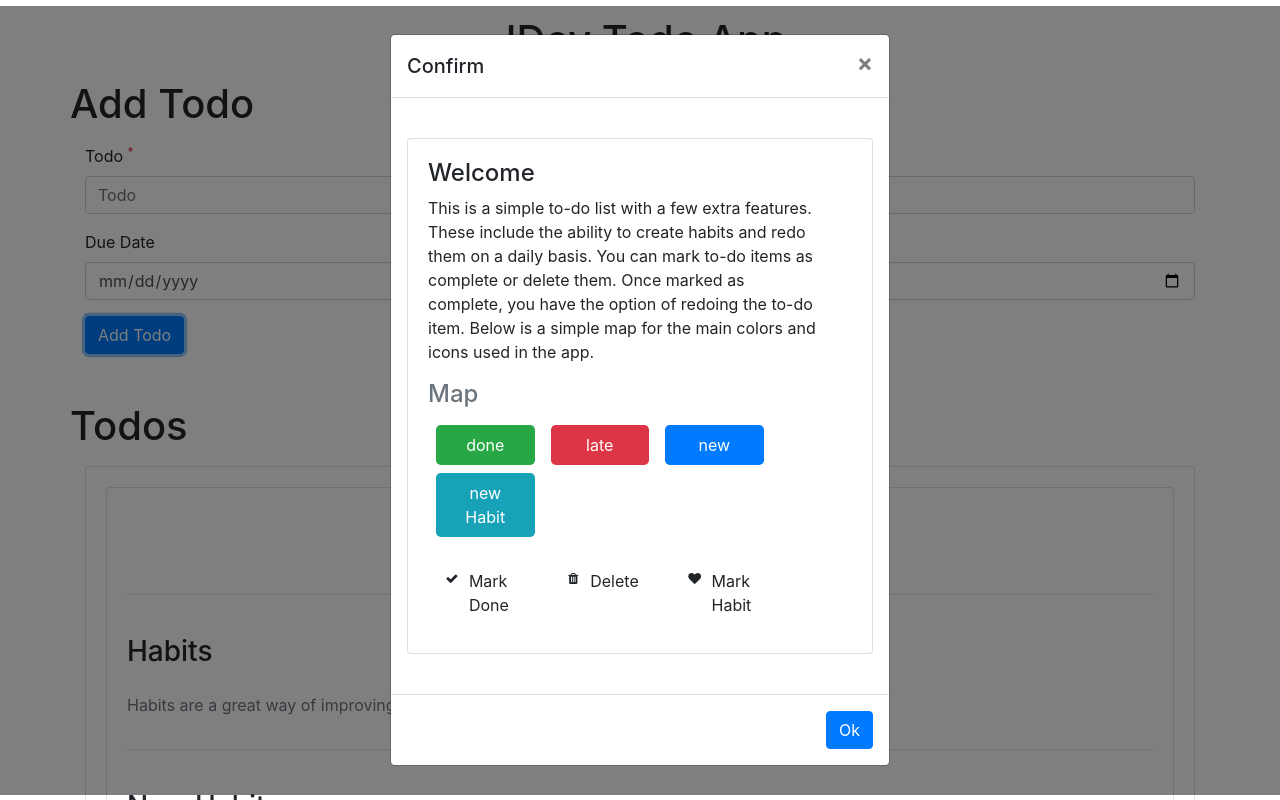
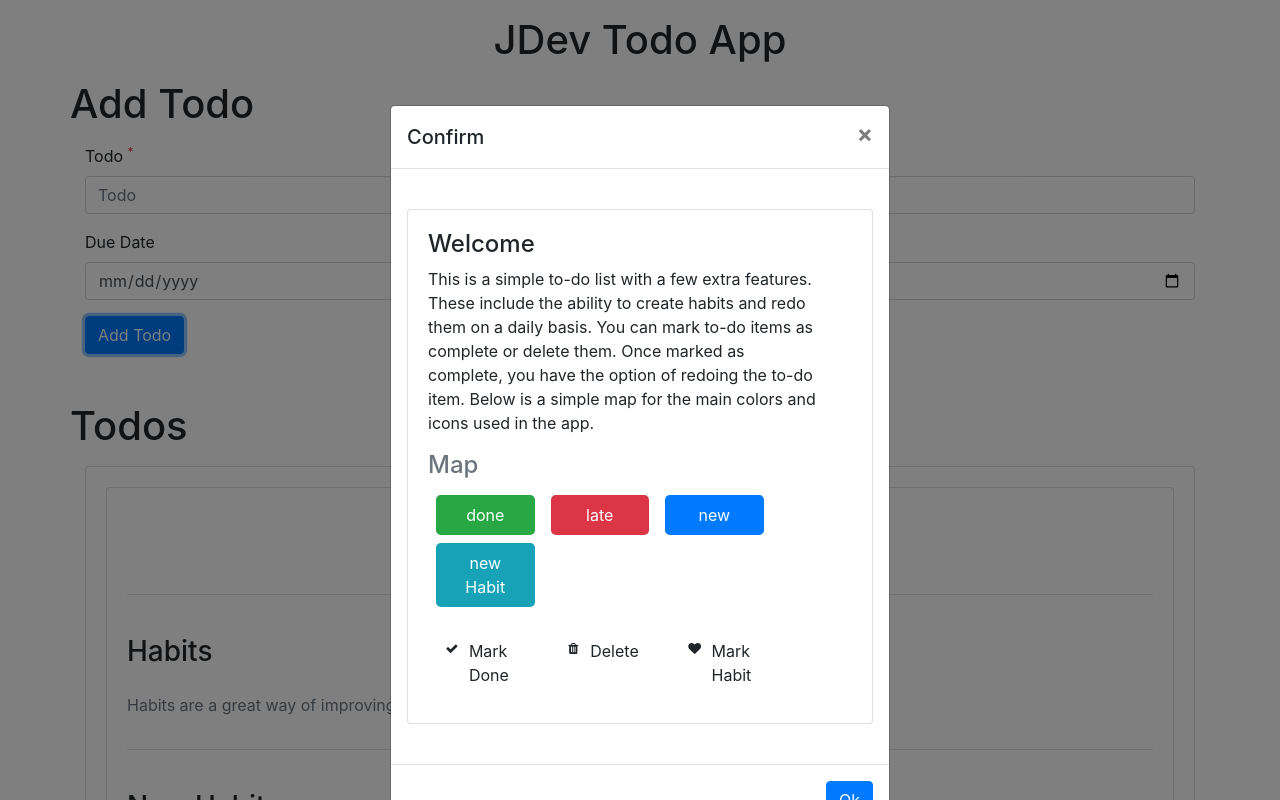
Before and after one commit to johngicharu/jdev_todo_app, a React (Create React App) app: page / in a window 1280 px wide. Both pictures are taken after typing "Sample", "2020-01-15" into the empty fields and a click on the button "Add Todo". Shown: the top 800 px of the page. Built offline with nearby package versions, Linux system fonts and the light colour scheme.

Commit message:
Made changed on the Modal UI

```diff
--- a/src/App.css
+++ b/src/App.css
@@ -7,6 +7,28 @@
   max-height: 100vh;
   width: 100%;
   overflow-y: scroll;
+  padding: 6% 0;
+}
+
+@media (min-width: 350px) {
+  .jdev_modal {
+    padding: 8% 0;
+  }
+}
+@media (min-width: 400px) {
+  .jdev_modal {
+    padding: 10% 0;
+  }
+}
+@media (min-width: 500px) {
+  .jdev_modal {
+    padding: 20% 0;
+  }
+}
+@media (min-width: 1000px) {
+  .jdev_modal {
+    padding: 6% 0;
+  }
 }
 
 .jdev_modal::after {
```
